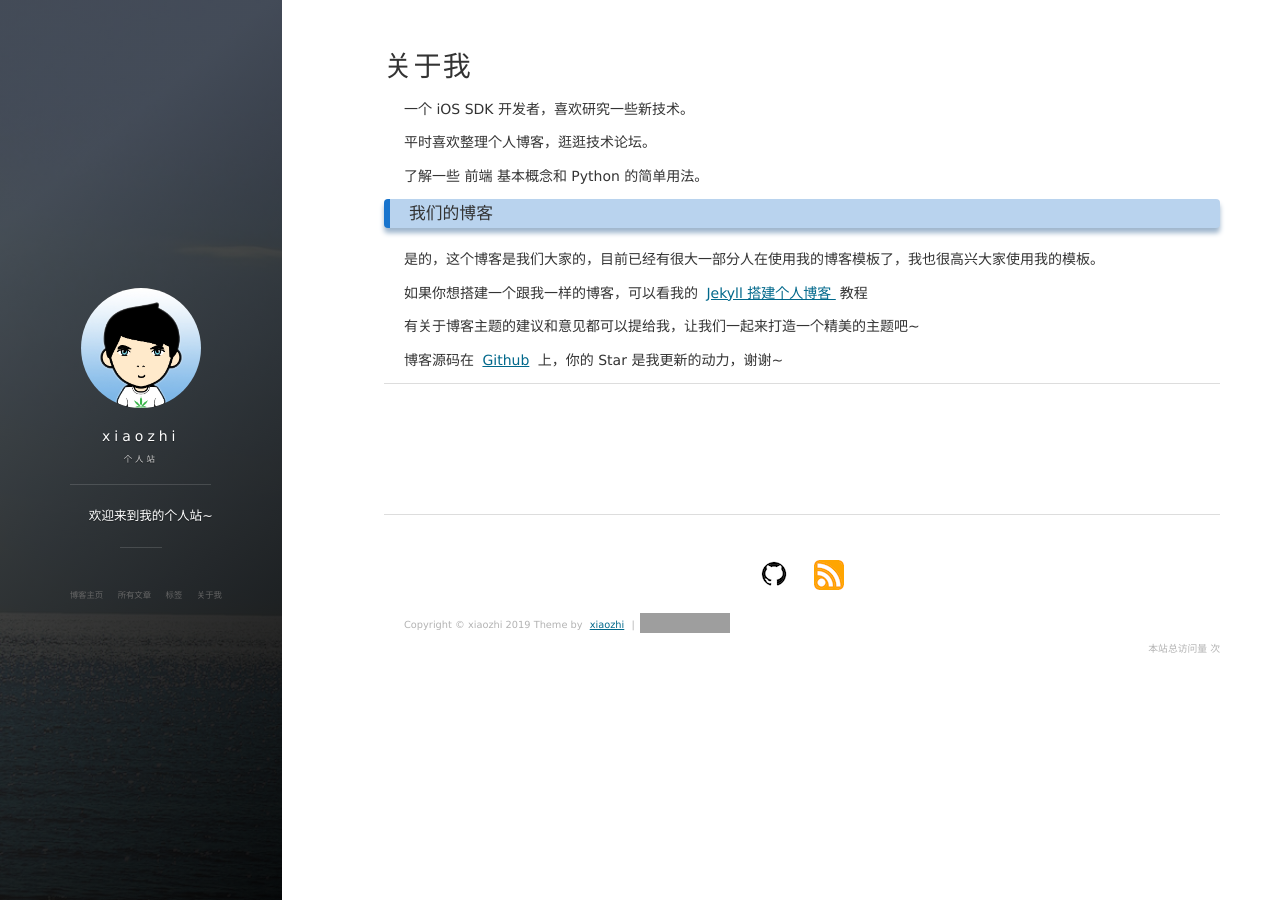
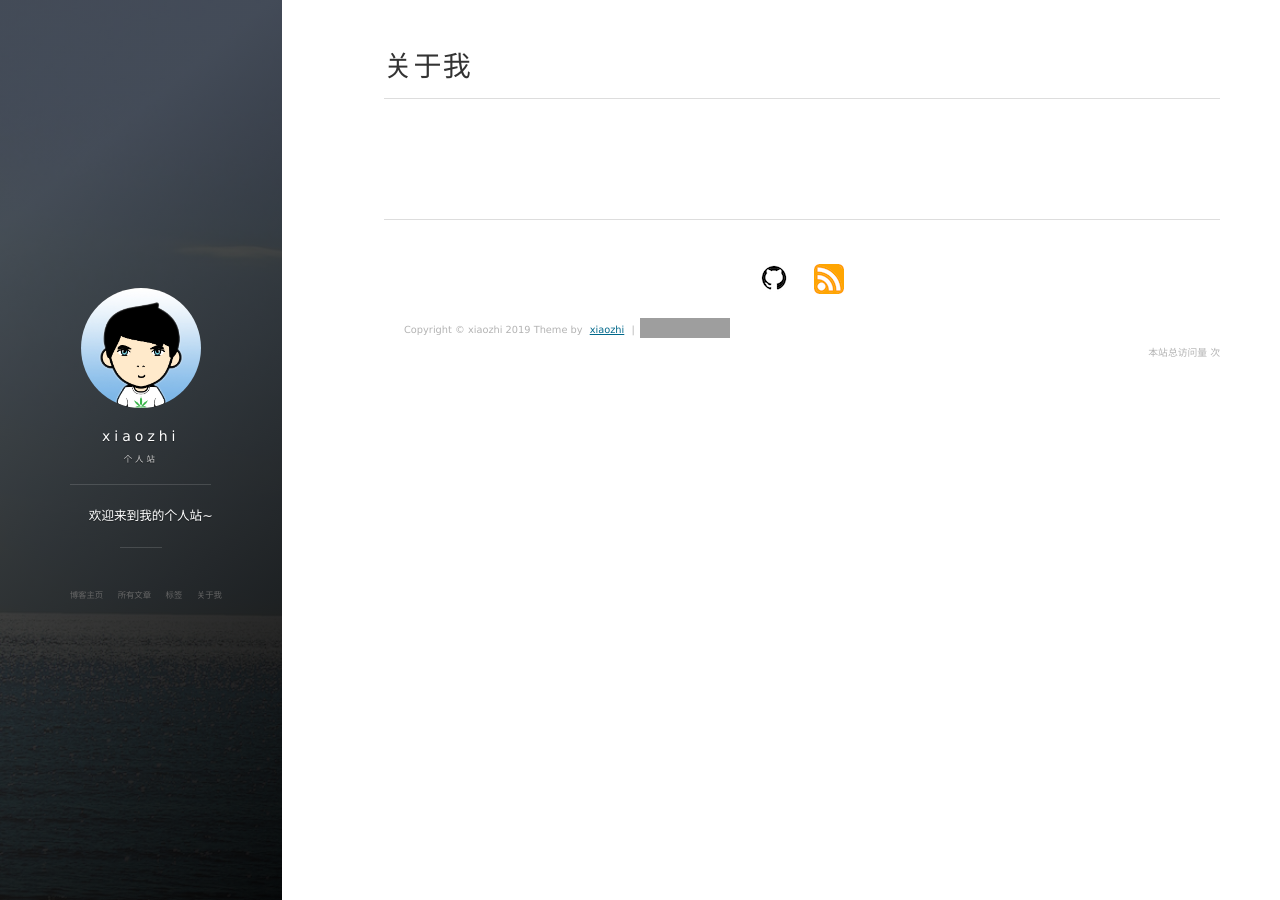
Before and after one commit to xiaozhisheji/xiaozhi.github.io, a Jekyll site: the page built from about.md, in a window 1280 px wide. Built offline with Jekyll 4.4.1, drawn with Linux system fonts in a browser that asks for light colours; nearby versions of some CDN libraries; comment, search, counter and statistics services are not loaded; grey boxes are pictures that could not be loaded.

Commit message:
Update about.md

```diff
--- a/about.md
+++ b/about.md
@@ -3,39 +3,5 @@
 title: 关于我
 ---
 
-一个 iOS SDK 开发者，喜欢研究一些新技术。
-<p>
-平时喜欢整理个人博客，逛逛技术论坛。
-<p>
-了解一些 前端 基本概念和 Python 的简单用法。
-
-<p>
-
-<h3> 我们的博客 </h3>
-
-<p>
-
-是的，这个博客是我们大家的，目前已经有很大一部分人在使用我的博客模板了，我也很高兴大家使用我的模板。
-
-<p>
-
-如果你想搭建一个跟我一样的博客，可以看我的
-<a href="/2016/10/jekyll_tutorials1/"> Jekyll 搭建个人博客 </a>
-教程
-
-<p>
-
-有关于博客主题的建议和意见都可以提给我，让我们一起来打造一个精美的主题吧~
-
-<p>
-
-博客源码在 <a target="_blank" href='https://github.com/leopardpan/leopardpan.github.io/'>Github</a> 上，你的 Star 是我更新的动力，谢谢~
-
-<p>
-
-<p>
-
-<p>
-
 
 {% include comments.html %}
```
